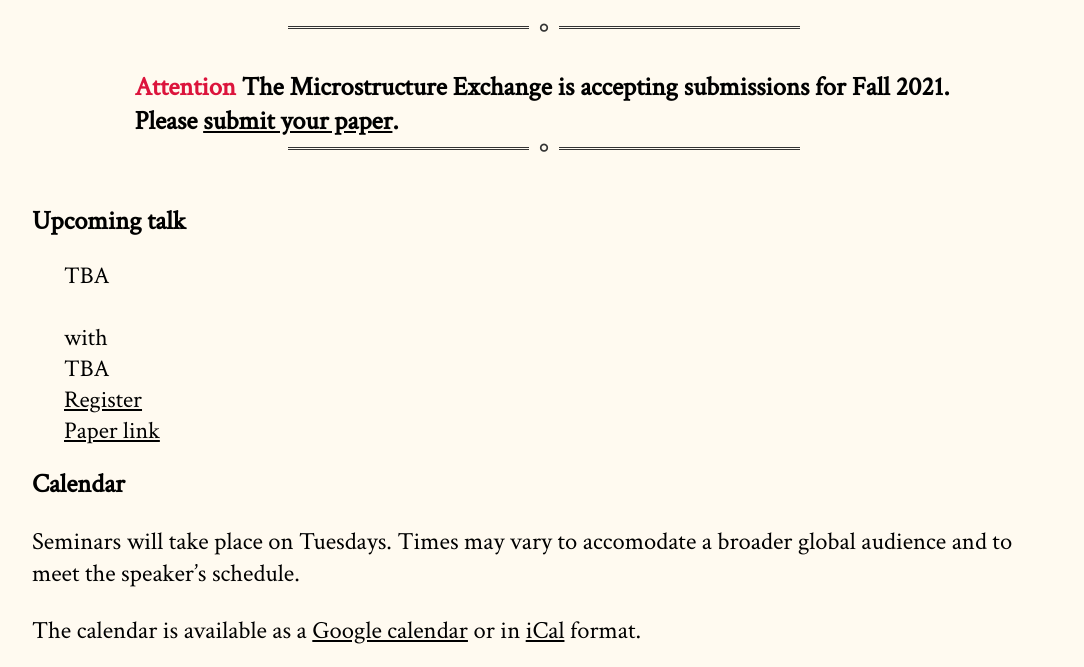
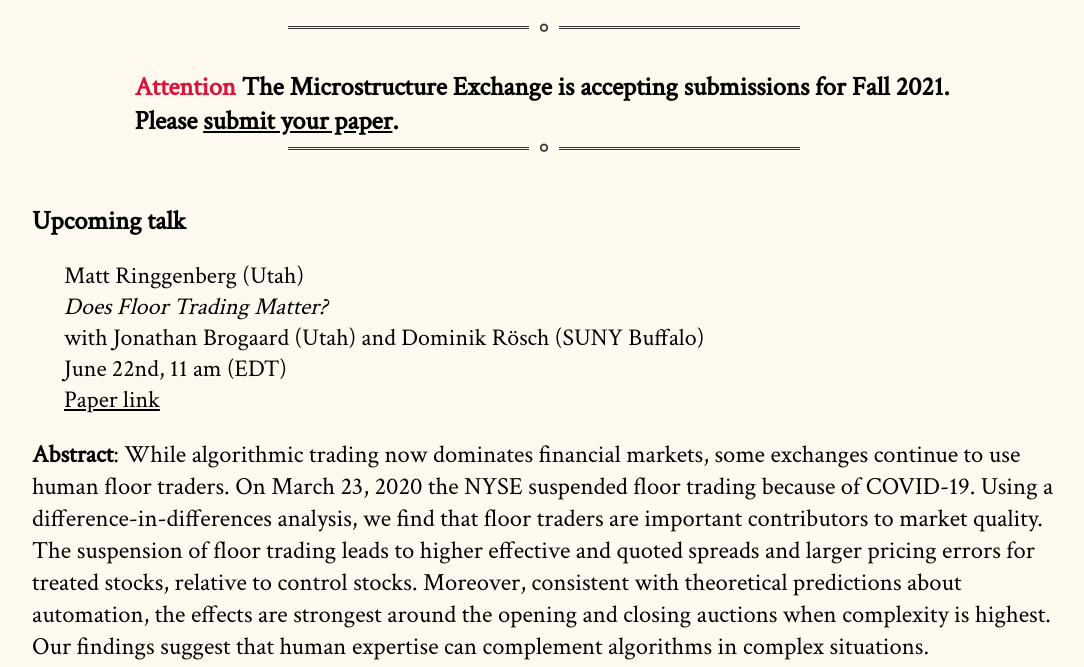
Before and after one commit to cpfiffer/microstructure.exchange, a Jekyll site: the page built from index.md, in a window 1280 px wide and 900 px high, scrolled down 435 px, cut to the strip 0-667 px from the top of the window. Shown: the whole strip, without its empty margins (96-1180 px from the left). Built offline with Jekyll 4.4.1, drawn with Linux system fonts in a browser that asks for light colours; some web fonts are replaced.

Commit message:
Add Matt

```diff
--- a/_config.yml
+++ b/_config.yml
@@ -11,13 +11,13 @@ github:
   owner_name: Cameron Pfiffer
 
 speaker-info:
-  speaker-name: TBA # Carole Comerton-Forde (UNSW)
-  speaker-paper: " "
-  coauthors: " "
-  speaker-date: TBA #May 11th, 11 am (EDT)
+  speaker-name: Matt Ringgenberg (Utah) # Carole Comerton-Forde (UNSW)
+  speaker-paper: "Does Floor Trading Matter?"
+  coauthors: "Jonathan Brogaard (Utah) and Dominik Rösch (SUNY Buffalo)"
+  speaker-date: June 22nd, 11 am (EDT)
   # discussant: "Gideon Saar (Cornell University)"
-  paper-link: https://www.nhh.no/contentassets/c65646e0c6f34243a752b870465e96b4/maurin_ccp.pdf
-  webinar-link: https://stockholmuniversity.zoom.us/meeting/register/u5Yrce-prDspHtJPQBHgDmkR2qcpKVW41Uf_
+  paper-link: https://papers.ssrn.com/sol3/papers.cfm?abstract_id=3609007
+  # webinar-link: https://stockholmuniversity.zoom.us/meeting/register/u5Yrce-prDspHtJPQBHgDmkR2qcpKVW41Uf_
   # slides-link: /slides/RobinhoodSlides_TME.pdf
 
 # 2021 Winter lineup
--- a/index.md
+++ b/index.md
@@ -18,8 +18,7 @@ Speakers will be invited to present their work over Zoom. Seminars will last 45
 
 {% include upcoming-speaker.html %}
 
-<!-- **Abstract**: Closing auctions are increasingly important liquidity events in global equity markets. Examining European markets, we show increases in closing auction activity are not solely due to increases in index investing.   Elevated auction activity, especially on index rebalancing days, contributes to substantial differences between closing auction prices and prices set at the end of the continuous trading day.  These price changes are not reversed the next day, providing evidence that the closing auction is an important price discovery event.  We also find no evidence that increases in auction activity harm market quality during continuous trading.  These results differ from findings in the US markets where a different type of closing auction mechanism is used. -->
-
+**Abstract**: While algorithmic trading now dominates financial markets, some exchanges continue to use human floor traders. On March 23, 2020 the NYSE suspended floor trading because of COVID-19. Using a difference-in-differences analysis, we find that floor traders are important contributors to market quality. The suspension of floor trading leads to higher effective and quoted spreads and larger pricing errors for treated stocks, relative to control stocks. Moreover, consistent with theoretical predictions about automation, the effects are strongest around the opening and closing auctions when complexity is highest. Our findings suggest that human expertise can complement algorithms in complex situations.
 
 ## Calendar
 
```
